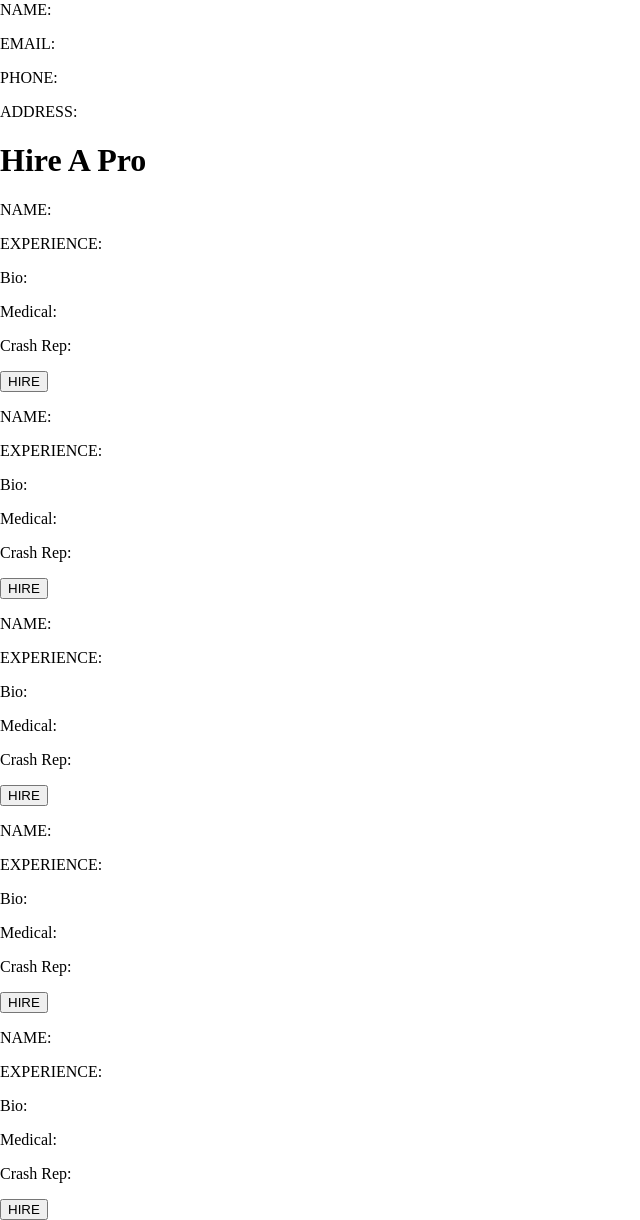
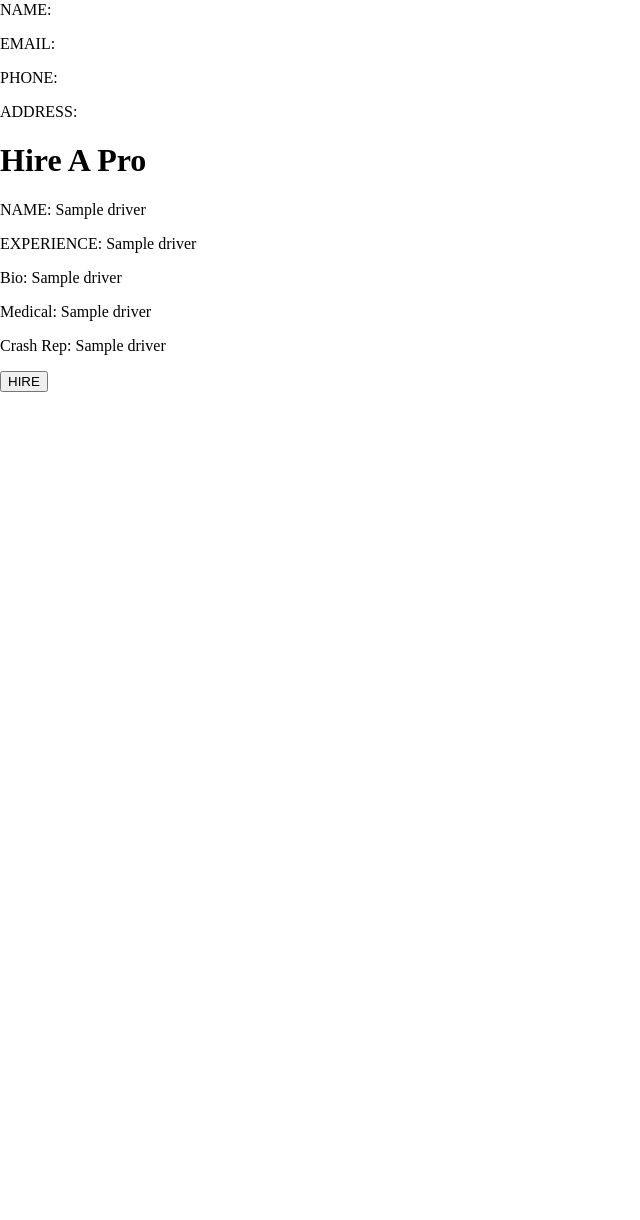
Before and after one commit to williemaxt/drivetime, a PHP site: page /clientdash.php in a window 1280 px wide. Shown: the part 146-1366 px from the top of the page, without its empty margins (0-640 px from the left). After the commit the page ends 538 px from the top, so only its background shows below. Run offline with PHP 8.4, Linux system fonts and the light colour scheme; tables that the repository leaves empty or names only in its code hold one stand-in row (values such as "Sample post").

Commit message:
Update clientdash.php
This allows the cards to be created according to how many rows are in the database. The fact that all the fields are names are just a test.

```diff
--- a/clientdash.php
+++ b/clientdash.php
@@ -37,51 +37,25 @@
 
         <main>
         <h1>Hire A Pro</h1>
-          <!--An example of a driver card that will show-->
-            <div class="driver-card">
-            <p>NAME:</p>
-            <p>EXPERIENCE:</p>
-            <p>Bio:</p>
-            <p>Medical:</p>
-            <p>Crash Rep:</p>
-                <input type="submit" value="HIRE">
-            </div>
 
-            <div class="driver-card">
-            <p>NAME:</p>
-            <p>EXPERIENCE:</p>
-            <p>Bio:</p>
-            <p>Medical:</p>
-            <p>Crash Rep:</p>
-                <input type="submit" value="HIRE">
-            </div>
-
-            <div class="driver-card">
-            <p>NAME:</p>
-            <p>EXPERIENCE:</p>
-            <p>Bio:</p>
-            <p>Medical:</p>
-            <p>Crash Rep:</p>
-                <input type="submit" value="HIRE">
-            </div>
-
-            <div class="driver-card">
-            <p>NAME:</p>
-            <p>EXPERIENCE:</p>
-            <p>Bio:</p>
-            <p>Medical:</p>
-            <p>Crash Rep:</p>
-                <input type="submit" value="HIRE">
-            </div>
-
-            <div class="driver-card">
-            <p>NAME:</p>
-            <p>EXPERIENCE:</p>
-            <p>Bio:</p>
-            <p>Medical:</p>
-            <p>Crash Rep:</p>
-                <input type="submit" value="HIRE">
-            </div>
+    <?php
+        if ($result->num_rows > 0) {
+        // output data of each row in the database and displays it as a card
+        while($row = $result->fetch_assoc()) {
+        echo '<div class="driver-card">
+            <p>NAME: ' . $row['name'] . '</p>
+            <p>EXPERIENCE: ' . $row['name'] . '</p>
+            <p>Bio: ' . $row['name'] . '</p>
+            <p>Medical: ' . $row['name'] . '</p>
+            <p>Crash Rep: ' . $row['name'] . '</p>
+            <input type="submit" value="HIRE">
+            </div>';
+        }
+            } else {
+                echo "No Drivers Yet. Come back soon!";
+        }
+            $conn->close();
+            ?>
 
         </main>
 
```
